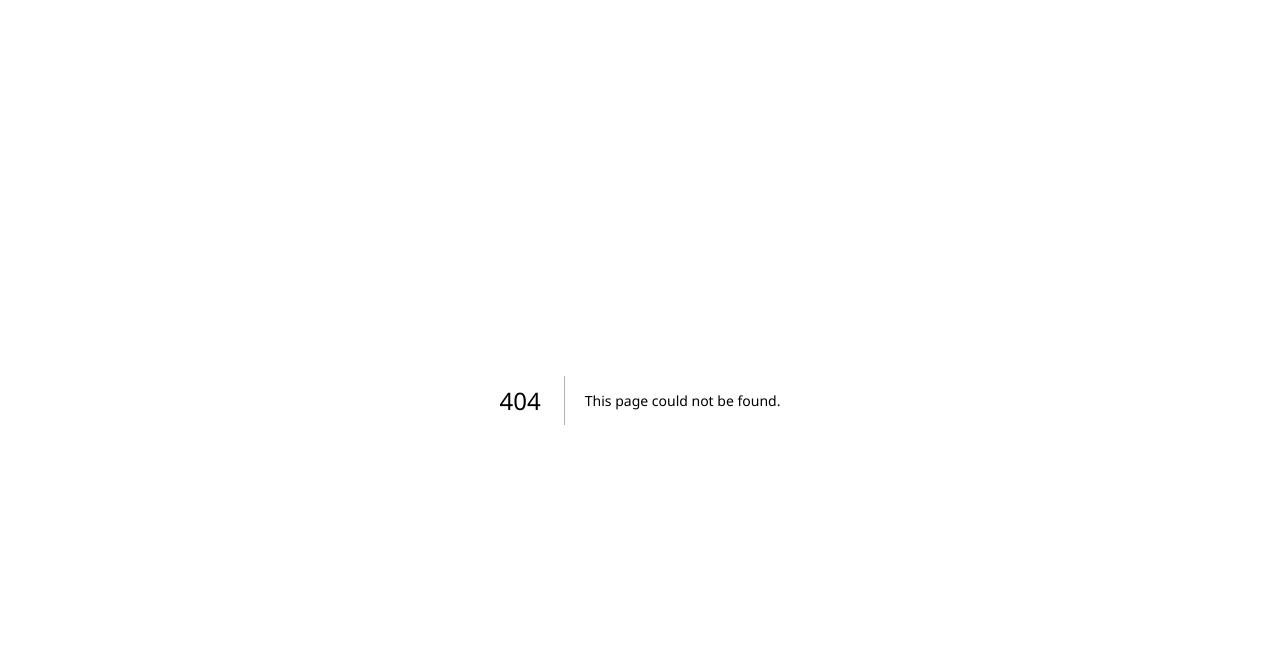
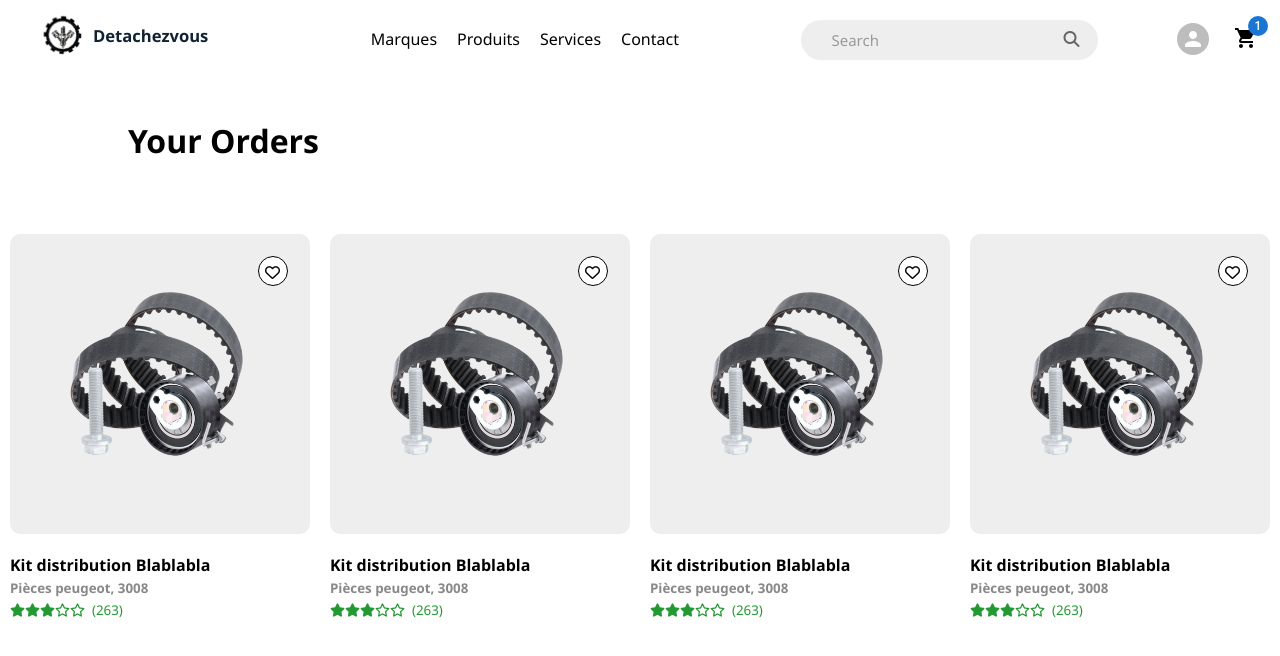
Before and after one commit to rfkevin/project, a Next.js app: page /cart in a window 1280 px wide. Before the commit this address had no page. Shown: the top 656 px of the page. Built offline with nearby package versions, Linux system fonts and the light colour scheme.

Commit message:
Ajout Dropdown et Cart

```diff
--- /dev/null
+++ b/app/cart/page.jsx
@@ -0,0 +1,40 @@
+"use client"
+import { Navbar } from '../components/Navbar/Navbar'
+import { BasicCard } from '../components/Cards/BasicCard/BasicCard'
+
+export default function Cart() {
+  return (
+    <main>
+        <Navbar/>
+        <div style={{padding:'20px', paddingTop: '90px',display: 'flex', alignItems: 'center',marginLeft: '100px'}}>
+        <h1>Your Orders</h1>
+       </div>
+        <div style={{padding: '30px', display: 'flex', alignItems: 'center', justifyContent: 'center', gap: '20px'}}>
+          <BasicCard title='Kit distribution Blablabla'
+            subtitle='Pièces peugeot, 3008'
+            note={3}
+            raters={263}
+            isOnCart={true}
+          />
+          <BasicCard title='Kit distribution Blablabla'
+            subtitle='Pièces peugeot, 3008'
+            note={3}
+            raters={263}
+            isOnCart={true}
+          />
+          <BasicCard title='Kit distribution Blablabla'
+            subtitle='Pièces peugeot, 3008'
+            note={3}
+            raters={263}
+            isOnCart={true}
+          />
+          <BasicCard title='Kit distribution Blablabla'
+            subtitle='Pièces peugeot, 3008'
+            note={3}
+            raters={263}
+            isOnCart={true}
+          />
+        </div>
+    </main>
+  )
+}
--- a/app/components/Cards/BasicCard/BasicCard.tsx
+++ b/app/components/Cards/BasicCard/BasicCard.tsx
@@ -6,11 +6,12 @@ type BasicCardProps = {
     title: string,
     note: 0 | 1 | 2 | 3 | 4 | 5,
     subtitle: string,
-    raters: number
+    raters: number,
+    isOnCart?: boolean
 }
 
 
-export const BasicCard = ({title, subtitle, note, raters}: BasicCardProps): JSX.Element => {
+export const BasicCard = ({title, subtitle, note, raters, isOnCart}: BasicCardProps): JSX.Element => {
 
     const notes: boolean[] = []
 
@@ -40,9 +41,13 @@ export const BasicCard = ({title, subtitle, note, raters}: BasicCardProps): JSX.
                         </small>
                     </div>
                     <div style={{marginTop: '20px'}}>
+                        { !isOnCart ?
                         <button className={styles.button}>
                             Add to Cart
                         </button>
+                        :
+                        ''
+                        }
                     </div>
                 </div>
             </div>
--- /dev/null
+++ b/app/components/Dropdown/DropdownUser/AccountMenu.tsx
@@ -0,0 +1,62 @@
+import * as React from 'react';
+import Box from '@mui/material/Box';
+import Avatar from '@mui/material/Avatar';
+import Menu from '@mui/material/Menu';
+import MenuItem from '@mui/material/MenuItem';
+import ListItemIcon from '@mui/material/ListItemIcon';
+import Divider from '@mui/material/Divider';
+import IconButton from '@mui/material/IconButton';
+import Typography from '@mui/material/Typography';
+import Tooltip from '@mui/material/Tooltip';
+import PersonAdd from '@mui/icons-material/PersonAdd';
+import Settings from '@mui/icons-material/Settings';
+import Logout from '@mui/icons-material/Logout';
+import Button from '@mui/material/Button';
+
+export const  AccountMenu = () => {
+  const [anchorEl, setAnchorEl] = React.useState<null | HTMLElement>(null);
+  const open = Boolean(anchorEl);
+  const handleClick = (event: React.MouseEvent<HTMLElement>) => {
+    setAnchorEl(event.currentTarget);
+  };
+  const handleClose = () => {
+    setAnchorEl(null);
+  };
+  return (
+    <>
+        <Box sx={{ display: 'flex', alignItems: 'center', textAlign: 'center' }}>
+        <Tooltip title="Account settings">
+          <IconButton
+            onClick={handleClick}
+            size="small"
+            sx={{ ml: 2 }}
+            aria-controls={open ? 'account-menu' : undefined}
+            aria-haspopup="true"
+            aria-expanded={open ? 'true' : undefined}
+          >
+            <Avatar sx={{ width: 32, height: 32 }}></Avatar>
+          </IconButton>
+        </Tooltip>
+      </Box>
+      <Menu
+        id="demo-positioned-menu"
+        aria-labelledby="demo-positioned-button"
+        anchorEl={anchorEl}
+        open={open}
+        onClose={handleClose}
+        anchorOrigin={{
+          vertical: 'top',
+          horizontal: 'left',
+        }}
+        transformOrigin={{
+          vertical: 'top',
+          horizontal: 'left',
+        }}
+      >
+        <MenuItem onClick={handleClose}>Profile</MenuItem>
+        <MenuItem onClick={handleClose}>My account</MenuItem>
+        <MenuItem onClick={handleClose}>Logout</MenuItem>
+      </Menu>
+    </>
+  );
+}
--- /dev/null
+++ b/app/components/Dropdown/DropdownUser/DropdownMenu/NavMenu.tsx
@@ -0,0 +1,55 @@
+import * as React from 'react';
+import Box from '@mui/material/Box';
+import Avatar from '@mui/material/Avatar';
+import Menu from '@mui/material/Menu';
+import MenuItem from '@mui/material/MenuItem';
+import ListItemIcon from '@mui/material/ListItemIcon';
+import Divider from '@mui/material/Divider';
+import IconButton from '@mui/material/IconButton';
+import Typography from '@mui/material/Typography';
+import Tooltip from '@mui/material/Tooltip';
+import { Link } from '@mui/material';
+
+export const NavMenu = ({children, title}) => {
+const [anchorEl, setAnchorEl] = React.useState<null | HTMLElement>(null);
+  const open = Boolean(anchorEl);
+  const handleClick = (event: React.MouseEvent<HTMLElement>) => {
+    setAnchorEl(event.currentTarget);
+  };
+  const handleClose = () => {
+    setAnchorEl(null);
+  };
+  console.log(children);
+    return(
+        <>
+            <Link
+            component="button"
+            color="inherit"
+                underline="none"
+                onClick={handleClick}
+            >
+                {title}
+            </Link>
+      <Menu
+        id="demo-positioned-menu"
+        aria-labelledby="demo-positioned-button"
+        anchorEl={anchorEl}
+        open={open}
+        onClose={handleClose}
+        anchorOrigin={{
+          vertical: 'top',
+          horizontal: 'left',
+        }}
+        transformOrigin={{
+          vertical: 'top',
+          horizontal: 'left',
+        }}
+      >
+        {children.map((e, i) => (<div onClick={handleClose} key={i}>{e}</div>))}
+      </Menu>
+
+
+        </>
+    )
+
+}
--- a/app/components/Navbar/Navbar.tsx
+++ b/app/components/Navbar/Navbar.tsx
@@ -4,8 +4,10 @@ import { Logo } from '../Logo/Logo'
 import styles from './navbar.module.css'
 import AccountCircle from '@mui/icons-material/AccountCircle';
 import ShoppingCart from '@mui/icons-material/ShoppingCart';
-import { Badge, useMediaQuery, useTheme, AppBar, Toolbar, IconButton, Menu, MenuItem } from '@mui/material';
+import { Badge, useMediaQuery, useTheme, AppBar, Toolbar, IconButton, Menu, MenuItem, Button } from '@mui/material';
 import MenuIcon from '@mui/icons-material/Menu';
+import { AccountMenu } from '../Dropdown/DropdownUser/AccountMenu';
+import { NavMenu } from '../Dropdown/DropdownUser/DropdownMenu/NavMenu';
 
 export const Navbar = (): JSX.Element => {
     const theme = useTheme();
@@ -36,16 +38,42 @@ export const Navbar = (): JSX.Element => {
             onClose={handleMobileMenuClose}
         >
             <MenuItem>
-                <a href="">Marque de véhicules</a>
+            <NavMenu title="Marques">
+                                <MenuItem>Toyota</MenuItem>
+                                <MenuItem>Audi</MenuItem>
+                                <MenuItem>Nissan</MenuItem>
+                                <MenuItem>Peugeot</MenuItem>
+                                <MenuItem>Renault</MenuItem>
+                                <MenuItem>Tesla</MenuItem>
+            </NavMenu>
+            </MenuItem>
+            <NavMenu title="Produits">
+                                <MenuItem>urgyihf</MenuItem>
+                                <MenuItem>Audi</MenuItem>
+                                <MenuItem>Nissan</MenuItem>
+                                <MenuItem>Peugeot</MenuItem>
+                                <MenuItem>Renault</MenuItem>
+                                <MenuItem>Tesla</MenuItem>
+            </NavMenu>
+            <MenuItem>
+            <NavMenu title="Services">
+                                <MenuItem>Toyota</MenuItem>
+                                <MenuItem>Audi</MenuItem>
+                                <MenuItem>Nissan</MenuItem>
+                                <MenuItem>Peugeot</MenuItem>
+                                <MenuItem>Renault</MenuItem>
+                                <MenuItem>Tesla</MenuItem>
+            </NavMenu>
             </MenuItem>
             <MenuItem>
-                <a href="">Pièces détachées</a>
-            </MenuItem>
-            <MenuItem>
-                <a href="">Assistance</a>
-            </MenuItem>
-            <MenuItem>
-                <a href="">Recyclages</a>
+            <NavMenu title="Contact">
+                                <MenuItem>Toyota</MenuItem>
+                                <MenuItem>Audi</MenuItem>
+                                <MenuItem>Nissan</MenuItem>
+                                <MenuItem>Peugeot</MenuItem>
+                                <MenuItem>Renault</MenuItem>
+                                <MenuItem>Tesla</MenuItem>
+            </NavMenu>
             </MenuItem>
         </Menu>
     );
@@ -69,16 +97,44 @@ export const Navbar = (): JSX.Element => {
                 ) : (
                     <ul className={`${styles.ul}`}>
                         <li>
-                            <a href="">Marque de véhicules</a>
+                        <NavMenu title="Marques">
+                                <MenuItem>Toyota</MenuItem>
+                                <MenuItem>Audi</MenuItem>
+                                <MenuItem>Nissan</MenuItem>
+                                <MenuItem>Peugeot</MenuItem>
+                                <MenuItem>Renault</MenuItem>
+                                <MenuItem>Tesla</MenuItem>
+                            </NavMenu>
                         </li>
                         <li>
-                            <a href="">Pièces détachées</a>
+                        <NavMenu title="Produits">
+                                <MenuItem>urgyihf</MenuItem>
+                                <MenuItem>Audi</MenuItem>
+                                <MenuItem>Nissan</MenuItem>
+                                <MenuItem>Peugeot</MenuItem>
+                                <MenuItem>Renault</MenuItem>
+                                <MenuItem>Tesla</MenuItem>
+                            </NavMenu>
                         </li>
                         <li>
-                            <a href="">Assistance</a>
+                        <NavMenu title="Services">
+                                <MenuItem>Toyota</MenuItem>
+                                <MenuItem>Audi</MenuItem>
+                                <MenuItem>Nissan</MenuItem>
+                                <MenuItem>Peugeot</MenuItem>
+                                <MenuItem>Renault</MenuItem>
+                                <MenuItem>Tesla</MenuItem>
+                            </NavMenu>
                         </li>
                         <li>
-                            <a href="">Recyclages</a>
+                        <NavMenu title="Contact">
+                                <MenuItem>Toyota</MenuItem>
+                                <MenuItem>Audi</MenuItem>
+                                <MenuItem>Nissan</MenuItem>
+                                <MenuItem>Peugeot</MenuItem>
+                                <MenuItem>Renault</MenuItem>
+                                <MenuItem>Tesla</MenuItem>
+                            </NavMenu>
                         </li>
                     </ul>
                 )}
@@ -91,17 +147,16 @@ export const Navbar = (): JSX.Element => {
 
                 <ul className={`${styles.ulright}`}>
                     <li>
-                        <a href="">
-                            <AccountCircle />
-                        </a>
+                        <div className={`${styles.iconUser}`}>
+                        <AccountMenu />
+                        </div>
                     </li>
                     <li>
-                        <a href="">
 
                             <Badge color='primary' badgeContent={1} anchorOrigin={{vertical: 'top', horizontal:'right',}}>
-                            <ShoppingCart />
+                            <a href="/cart"><ShoppingCart /></a>
                             </Badge>
-                        </a>
+
                     </li>
                 </ul>
         </div>
--- a/app/components/Navbar/navbar.module.css
+++ b/app/components/Navbar/navbar.module.css
@@ -29,6 +29,7 @@
 }
 .ulright li{
     list-style: none;
+
 }
 .ul li{
     list-style: none;
@@ -76,3 +77,7 @@
 .input::placeholder{
     color: #999;
 }
+
+.iconUser{
+    margin-top: -8px;
+}
--- a/app/global.css
+++ b/app/global.css
@@ -9,3 +9,8 @@
 .css-hip9hq-MuiPaper-root-MuiAppBar-root{
     width: fit-content;
 }
+
+#demo-positioned-menu > div.MuiPaper-root.MuiMenu-paper.MuiPaper-elevation.MuiPaper-rounded.MuiPaper-elevation8.MuiPopover-paper.css-1ka5eyc-MuiPaper-root-MuiMenu-paper-MuiPopover-paper{
+
+    top: 60px !important;
+}
```
Also changed, not shown: app/components/Dropdown/DropdownUser/accountmenu.module.css (added).
